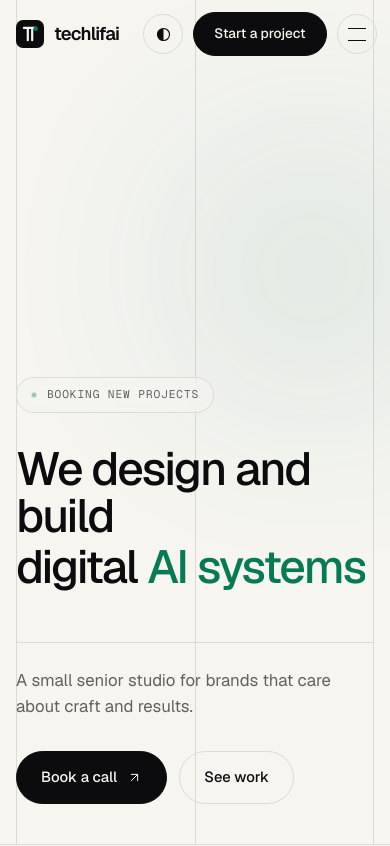
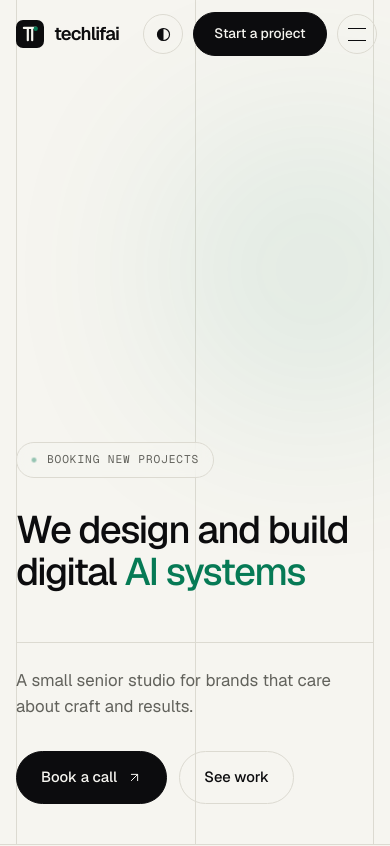
Before and after one commit to Saadimehar/techlifai, a React (Vite) app: page / in a window 390 px wide. Shown: the top 846 px of the page. Built offline with nearby package versions, Linux system fonts and the light colour scheme.

Commit message:
fix(home): scale hero headline down on small screens

```diff
--- a/src/pages/Home.jsx
+++ b/src/pages/Home.jsx
@@ -71,7 +71,7 @@ function Hero() {
           Booking new projects
         </m.span>
 
-        <h1 className="max-w-[1100px] text-[clamp(2.9rem,9.6vw,9rem)] font-medium">
+        <h1 className="max-w-[1100px] text-[clamp(2.4rem,9.6vw,9rem)] font-medium">
           {["We design and build", "digital"].map((line, i) => (
             <span key={line} className="block overflow-hidden pb-[0.08em]">
               <m.span
```
